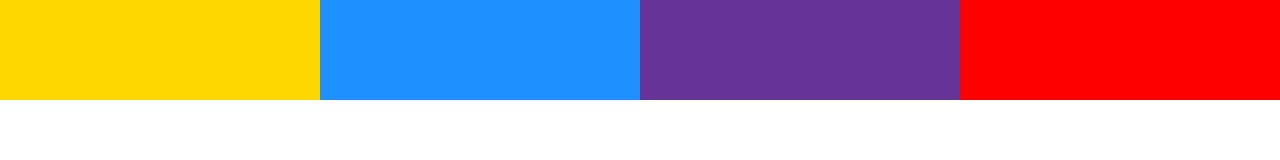
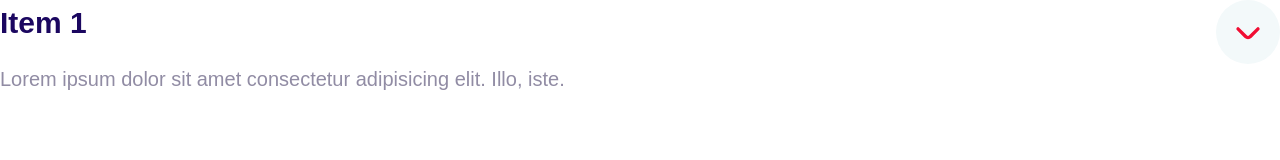
Before and after one commit to gamithf/Home-Made-Cakes, a plain HTML site: page index.html in a window 1280 px wide. Drawn offline with Linux system fonts and the light colour scheme.

Commit message:
Build the collapsible

```diff
--- a/css/styles.css
+++ b/css/styles.css
@@ -274,3 +274,29 @@ tr th {
     grid-template-columns: repeat(4, 1fr);
   }
 }
+
+/* Collapsible */
+.collapsible__header {
+  display: flex;
+  justify-content: space-between;
+}
+.collapsible__heading {
+  margin-top: 0;
+  font-size: 3rem;
+}
+.collapsible-icon {
+  transition: transform 0.3s;
+}
+.collapsible__content {
+  max-height: 0;
+  opacity: 0;
+  overflow: hidden;
+  transition: all 0.3s;
+}
+.collapsible--expanded .collapsible-icon {
+  transform: rotate(90deg);
+}
+.collapsible--expanded .collapsible__content {
+  max-height: 100vh;
+  opacity: 1;
+}
--- a/index.html
+++ b/index.html
@@ -15,11 +15,19 @@
     <link rel="stylesheet" href="css/styles.css" />
   </head>
   <body>
-    <div class="grid grid--1x4">
-      <div style="height: 100px; background-color: gold"></div>
-      <div style="height: 100px; background-color: dodgerblue"></div>
-      <div style="height: 100px; background-color: rebeccapurple"></div>
-      <div style="height: 100px; background-color: red"></div>
+    <div class="collapsible collapsible--expanded">
+      <header class="collapsible__header">
+        <h2 class="collapsible__heading">Item 1</h2>
+        <span class="icon-container">
+          <svg class="icon icon--card collapsible-icon">
+            <use xlink:href="images/sprite.svg#angle-small-right (1)"></use>
+          </svg>
+        </span>
+      </header>
+      <div class="collapsible__content">
+        Lorem ipsum dolor sit amet consectetur adipisicing elit. Illo, iste.
+      </div>
     </div>
+    <script src="js/main.js"></script>
   </body>
 </html>
--- /dev/null
+++ b/js/main.js
@@ -0,0 +1,6 @@
+const collapsibles = document.querySelectorAll(".collapsible");
+collapsibles.forEach((item) =>
+  item.addEventListener("click", function () {
+    this.classList.toggle("collapsible--expanded");
+  })
+);
```
Also changed, not shown: components/collapsible.html (added, +14 -0 lines).
